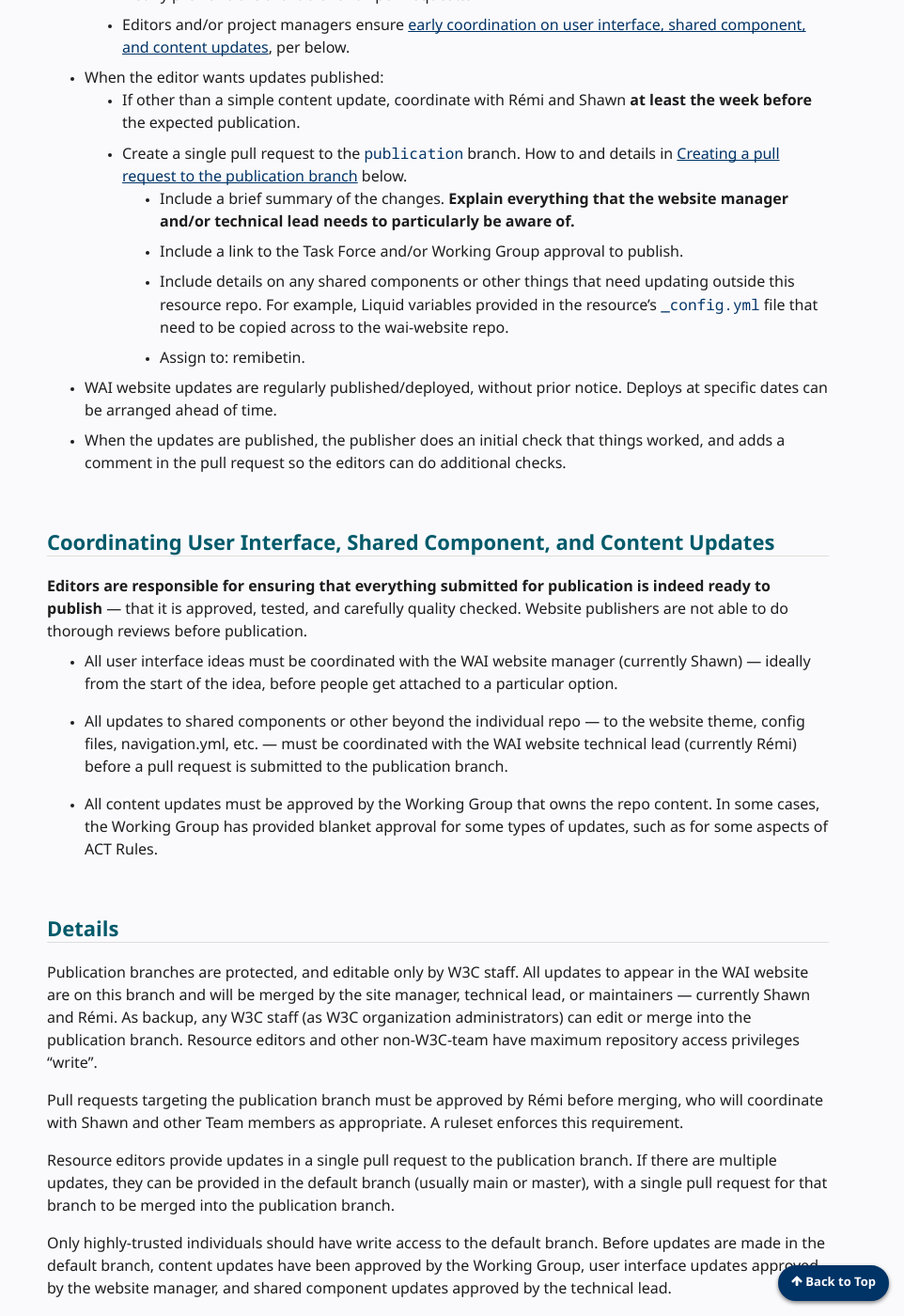
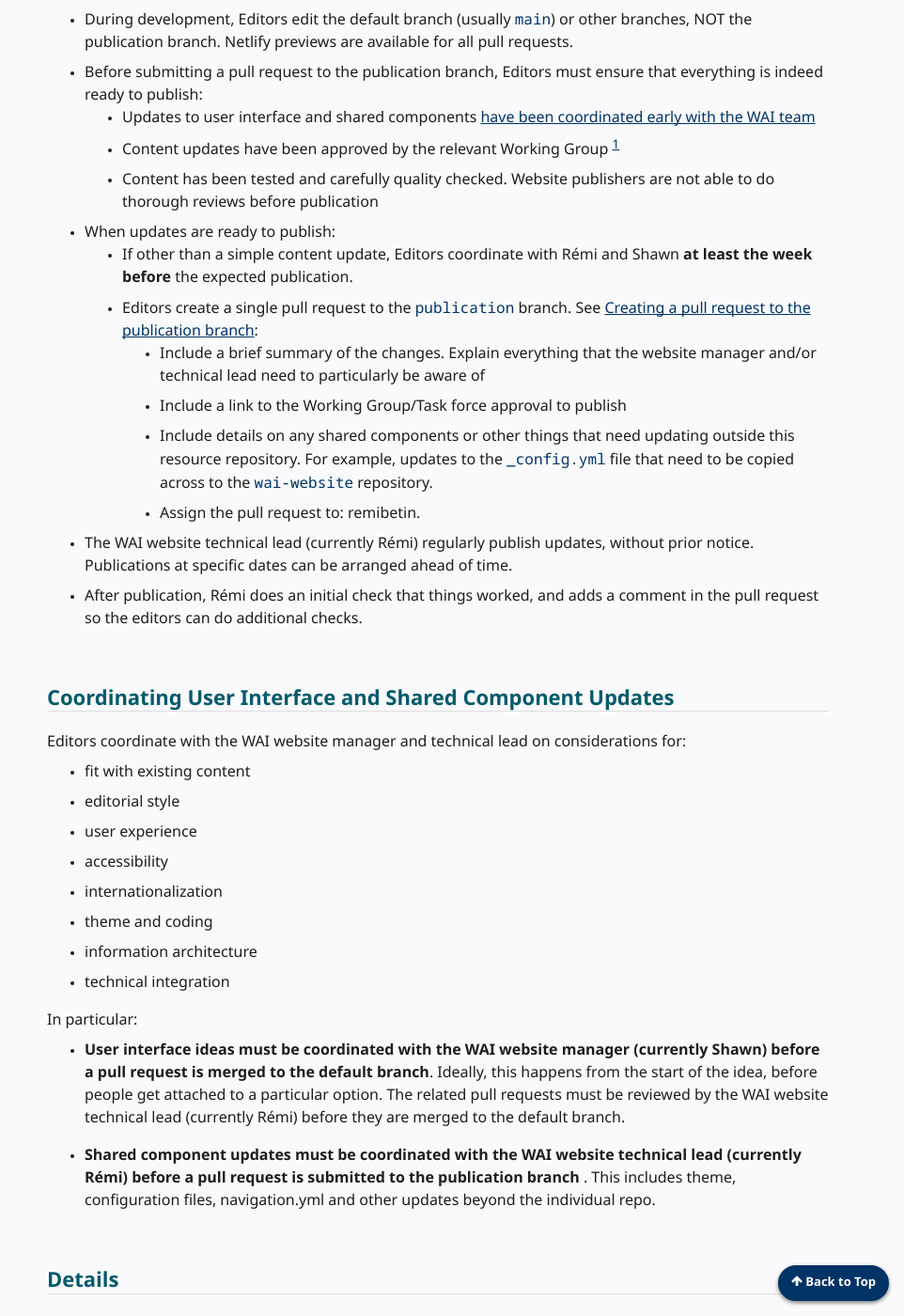
Before and after one commit to w3c/wai-website-theme, a Jekyll site: the page built from content/workflow.md, in a window 1280 px wide and 1400 px high, scrolled down 1249 px. Shown: the whole window at 94% size, without its empty margins (318-1280 px from the left). Built offline with Jekyll 4.4.1, drawn with Linux system fonts in a browser that asks for light colours; cached includes are drawn as plain includes; some of the changed text lies outside the part shown.

Commit message:
Simplify 'Updating WAI Website Resources'

```diff
--- a/content/workflow.md
+++ b/content/workflow.md
@@ -23,48 +24,36 @@
 
 The workflow described here enables parts of the WAI website to be developed independently through the lightweight [GitHub Flow](https://docs.github.com/en/get-started/quickstart/github-flow), and enables publication on the WAI website updates to be coordinated by the website manager.
 
-* One branch in the repository is designated as the "**publication**" branch. Publication branches are [protected](https://docs.github.com/en/repositories/configuring-branches-and-merges-in-your-repository/defining-the-mergeability-of-pull-requests/about-protected-branches) so that all changes to the WAI website are merged only by the site manager, technical lead, or maintainers &mdash; currently Shawn and Rémi.
+* One branch in the repository is designated as the "**publication**" branch.
+* During development, editors use the default branch (usually `draft` or `main`) or other branches, not the publication branch.
+* Content updates must be approved by the Working Group.
+* User interface ideas and shared components updates must be coordinated early with the WAI team.
 * Editors provide a single pull request to the publication branch when updates are ready for publication.
-* Scheduled updates are usually published/deployed on Tuesdays.
+* Updates are published without prior notice. Scheduled updates can be arranged ahead of time.
 
 ## Workflow
 
 * Each Working Group and editorial team defines their own workflow for drafting, reviewing, approving, and submitting updates.
-  * Pull request used during development are made to the default branch or other branches, NOT the publication branch.
-  * Netlify previews are available for all pull requests.
-  * Editors and/or project managers ensure [early coordination on user interface, shared component, and content updates](#coop), per below.
-* When the editor wants updates published:
-  * If other than a simple content update, coordinate with Rémi and Shawn **at least the week before** the expected publication.
-  * Create a single pull request to the `publication` branch. How to and details in [Creating a pull request to the publication branch](#pr) below.
-    * Include a brief summary of the changes. **Explain everything that the website manager and/or technical lead needs to particularly be aware of.**
-    * Include a link to the Task Force and/or Working Group approval to publish.
-    * Include details on any shared components or other things that need updating outside this resource repo. For example, Liquid variables provided in the resource's `_config.yml` file that need to be copied across to the wai-website repo.
-    * Assign to: remibetin.
-* WAI website updates are regularly published/deployed, without prior notice. Deploys at specific dates can be arranged ahead of time.
-* When the updates are published, the publisher does an initial check that things worked, and adds a comment in the pull request so the editors can do additional checks.
+* During development, Editors edit the default branch (usually `main`) or other branches, NOT the publication branch. Netlify previews are available for all pull requests.
+* Before submitting a pull request to the publication branch, Editors must ensure that everything is indeed ready to publish:
+  * Updates to user interface and shared components [have been coordinated early with the WAI team](#coop)
+  * Content updates have been approved by the relevant Working Group [^1]
+  * Content has been tested and carefully quality checked. Website publishers are not able to do thorough reviews before publication
+* When updates are ready to publish:
+  * If other than a simple content update, Editors coordinate with Rémi and Shawn **at least the week before** the expected publication.
+  * Editors create a single pull request to the `publication` branch. See [Creating a pull request to the publication branch](#pr):
+    * Include a brief summary of the changes. Explain everything that the website manager and/or technical lead need to particularly be aware of
+    * Include a link to the Working Group/Task force approval to publish
+    * Include details on any shared components or other things that need updating outside this resource repository. For example, updates to the `_config.yml` file that need to be copied across to the `wai-website` repository.
+    * Assign the pull request to: remibetin.
+* The WAI website technical lead (currently Rémi) regularly publish updates, without prior notice. Publications at specific dates can be arranged ahead of time.
+* After publication, Rémi does an initial check that things worked, and adds a comment in the pull request so the editors can do additional checks.
 
-## Coordinating User Interface, Shared Component, and Content Updates {#coop}
+[^1]: In some cases, the Working Group has provided blanket approval for some types of updates, such as for some aspects of ACT Rules.
 
-**Editors are responsible for ensuring that everything submitted for publication is indeed ready to publish** &mdash; that it is approved, tested, and carefully quality checked. Website publishers are not able to do thorough reviews before publication.
+## Coordinating User Interface and Shared Component Updates {#coop}
 
-* All user interface ideas must be coordinated with the WAI website manager (currently Shawn) &mdash; ideally from the start of the idea, before people get attached to a particular option.
-
-* All updates to shared components or other beyond the individual repo &mdash; to the website theme, config files, navigation.yml, etc. &mdash; must be coordinated with the WAI website technical lead (currently Rémi) before a pull request is submitted to the publication branch.
-
-* All content updates must be approved by the Working Group that owns the repo content. In some cases, the Working Group has provided blanket approval for some types of updates, such as for some aspects of ACT Rules.
-
-## Details
-
-Publication branches are protected, and editable only by W3C staff. All updates to appear in the WAI website are on this branch and will be merged by the site manager, technical lead, or maintainers &mdash; currently Shawn and Rémi. As backup, any W3C staff (as W3C organization administrators) can edit or merge into the publication branch. Resource editors and other non-W3C-team have maximum repository access privileges "write".
-
-Pull requests targeting the publication branch must be approved by Rémi before merging, who will coordinate with Shawn and other Team members as appropriate. A ruleset enforces this requirement.
-
-Resource editors provide updates in a single pull request to the publication branch. If there are multiple updates, they can be provided in the default branch (usually main or master), with a single pull request for that branch to be merged into the publication branch.
-
-Only highly-trusted individuals should have write access to the default branch. Before updates are made in the default branch, content updates have been approved by the Working Group, user interface updates approved by the website manager, and shared component updates approved by the technical lead.
-
-Editors work with the WAI site manager and technical lead to coordinate on considerations for:
-
+Editors coordinate with the WAI website manager and technical lead on considerations for:
 * fit with existing content
 * editorial style
 * user experience
@@ -74,18 +63,29 @@
 * information architecture
 * technical integration
 
+In particular:
+* **User interface ideas must be coordinated with the WAI website manager (currently Shawn) before a pull request is merged to the default branch**. Ideally, this happens from the start of the idea, before people get attached to a particular option. The related pull requests must be reviewed by the WAI website technical lead (currently Rémi) before they are merged to the default branch.
+
+* **Shared component updates must be coordinated with the WAI website technical lead (currently Rémi) before a pull request is submitted to the publication branch** . This includes theme, configuration files, navigation.yml and other updates beyond the individual repo.
+
+## Details
+
+Publication branches are protected, and editable only by W3C staff.
+
+Pull requests targeting the publication branch must be approved by the WAI website technical lead (currently Rémi) before merging, who will coordinate with Shawn and other Team members as appropriate. A ruleset enforces this requirement.
+
+Pull request are merged to the publication branch by Rémi or Shawn. As backup, any W3C staff (as W3C organization administrators) can merge into the publication branch.
+
+Resource editors and other non-W3C-team have maximum repository access privileges "write". Only highly-trusted individuals should have write access to the default branch.
+
 ## Site-Wide Components {#components}
 
 WAI website components:
 
-* [https://github.com/w3c/wai-website-theme/](https://github.com/w3c/wai-website-theme/) - Jekyll theme - includes components and layouts as well as docs
-* [https://wai-website-theme.netlify.app/components/](https://wai-website-theme.netlify.app/components/) - descriptions of design components
-* [https://github.com/w3c/wai-website-theme/blob/main/_layouts/standalone_resource.html](https://github.com/w3c/wai-website-theme/blob/main/_layouts/standalone_resource.html) - layout for new minimal resources - used for report tools, supplemental guidance, ACT Rules, ARIA APG
-  * as described in [https://github.com/w3c/wai-minimal-header-design/](https://github.com/w3c/wai-minimal-header-design/)
-
-Currently, issues related to these components are in different places. We are in the process of moving all issues to: [https://github.com/w3c/wai-website/issues/](https://github.com/w3c/wai-website/issues/) so they are in one place. We will use labels to group them.
-
-Please put any new issues in [https://github.com/w3c/wai-website/issues/](https://github.com/w3c/wai-website/issues/) &mdash; and feel free to move existing issues there, too.
+* [WAI Website Theme](https://github.com/w3c/wai-website-theme/) – includes components and layouts as well as docs
+* [Design Components](https://wai-website-theme.netlify.app/components/) - descriptions of design components
+* [Standalone resource layout](https://github.com/w3c/wai-website-theme/blob/main/_layouts/standalone_resource.html) - layout for new minimal resources - used for report tools, supplemental guidance, ACT Rules, ARIA APG
+  * as described in [wai-minimal-header-design repository](https://github.com/w3c/wai-minimal-header-design/)
 
 ## Creating a pull request to the publication branch {#pr}
 
```
Also changed, not shown: other parts of content/workflow.md (+1 -0 lines).
